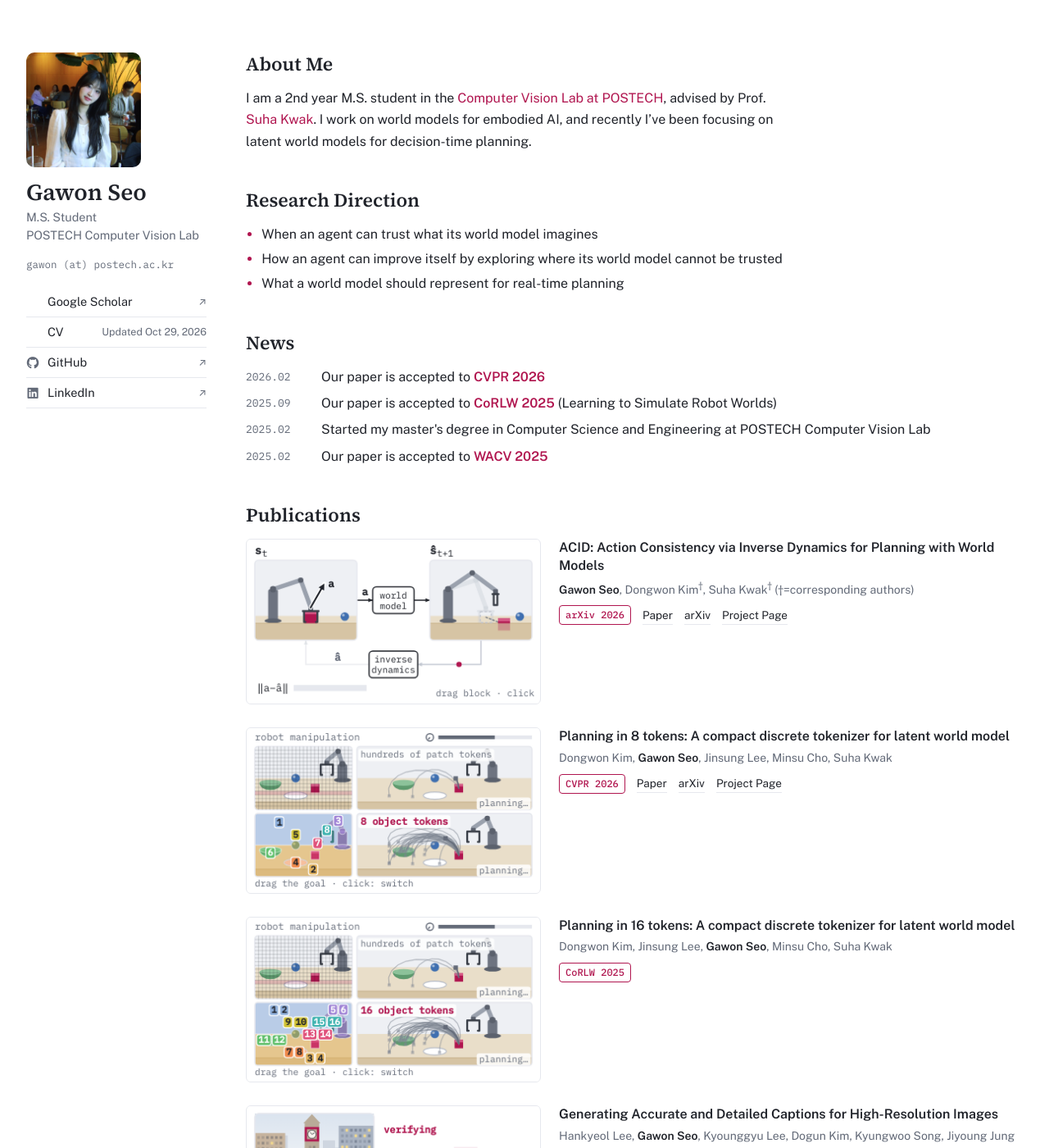
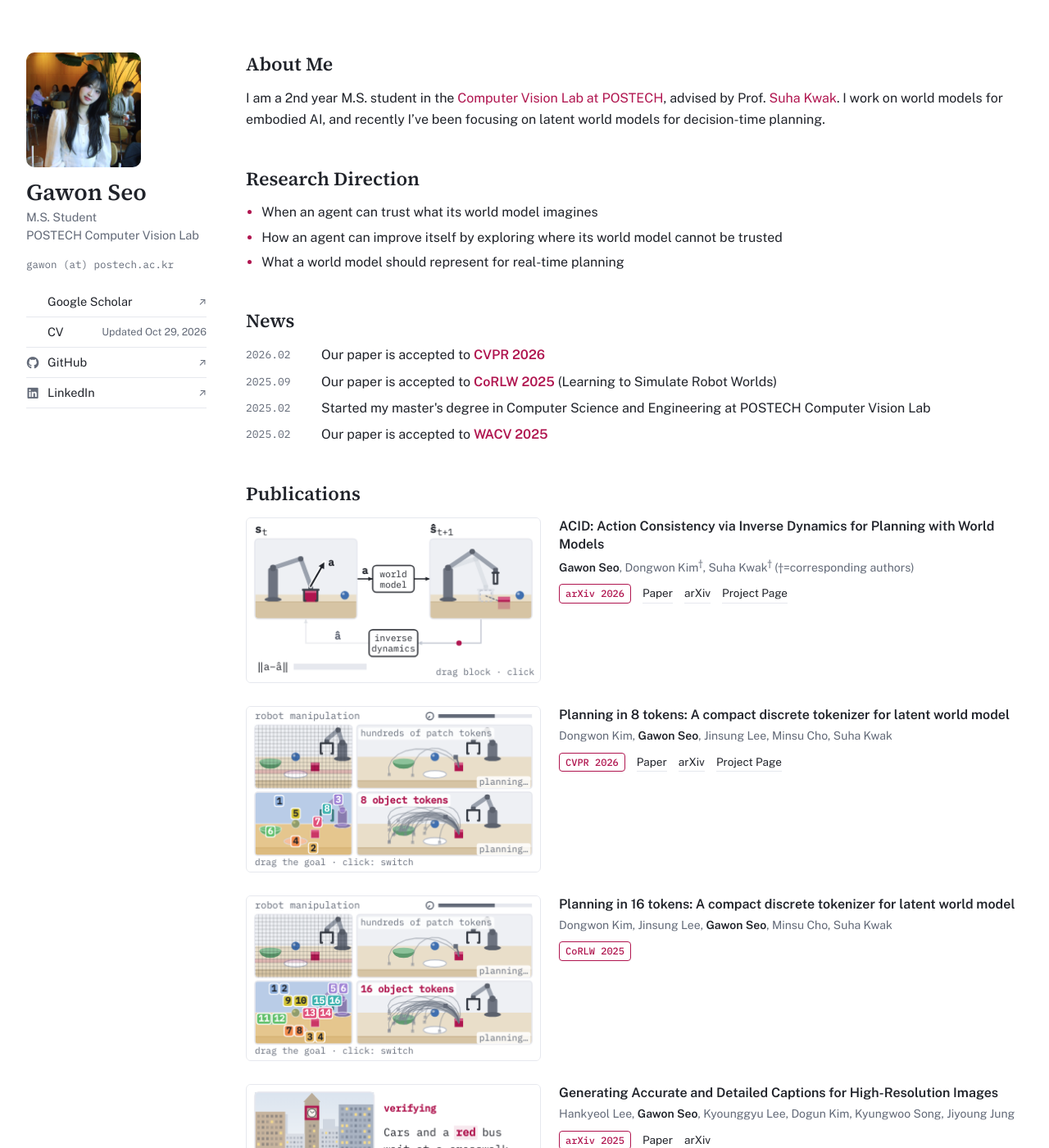
Before and after one commit to gawon1224/gawon1224.github.io, a Jekyll site: the page built from index.md, in a window 1280 px wide and 1400 px high. Shown: the whole window at 82% size. Built offline with Jekyll 4.4.1, drawn with Linux system fonts in a browser that asks for light colours; a style sheet for code colours, icons or effects is not loaded; our own code applies the rules of GitHub Pages for plain Markdown files.

Commit message:
Let About Me paragraphs span the full section width like publications
Co-Authored-By: Claude Opus 5.5 <noreply@anthropic.com>

```diff
--- a/_sass/minimal-light.scss
+++ b/_sass/minimal-light.scss
@@ -176,10 +176,6 @@ section > h2:first-child {
   margin-top: 0;
 }
 
-section p {
-  max-width: 68ch;
-}
-
 /* Research questions */
 section ul {
   padding-left: 1.2em;
```
